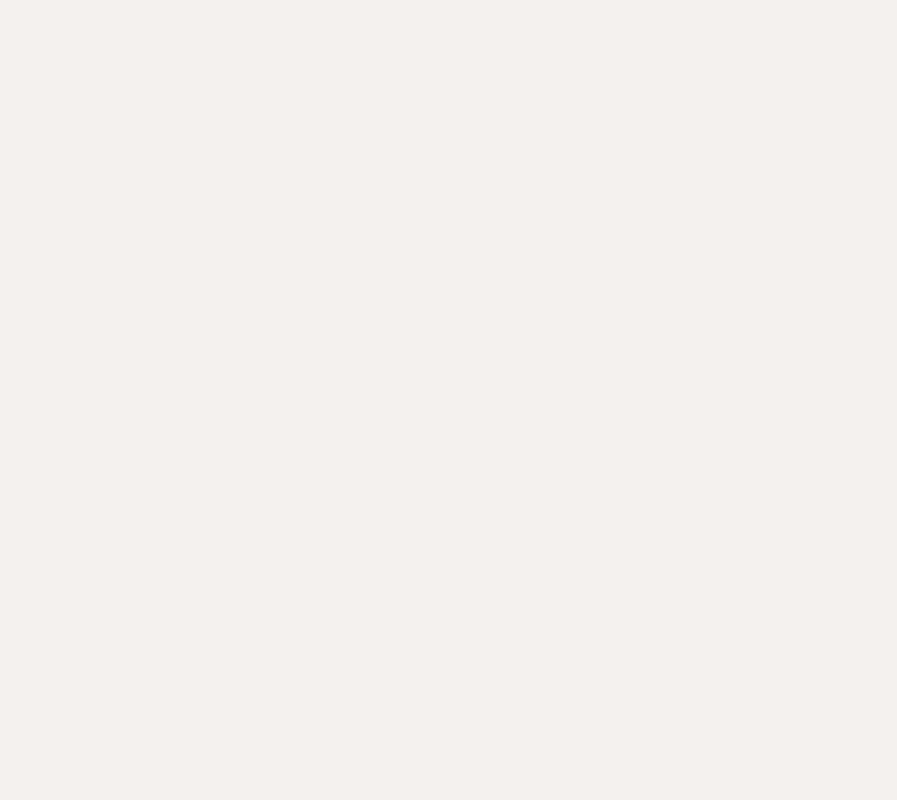
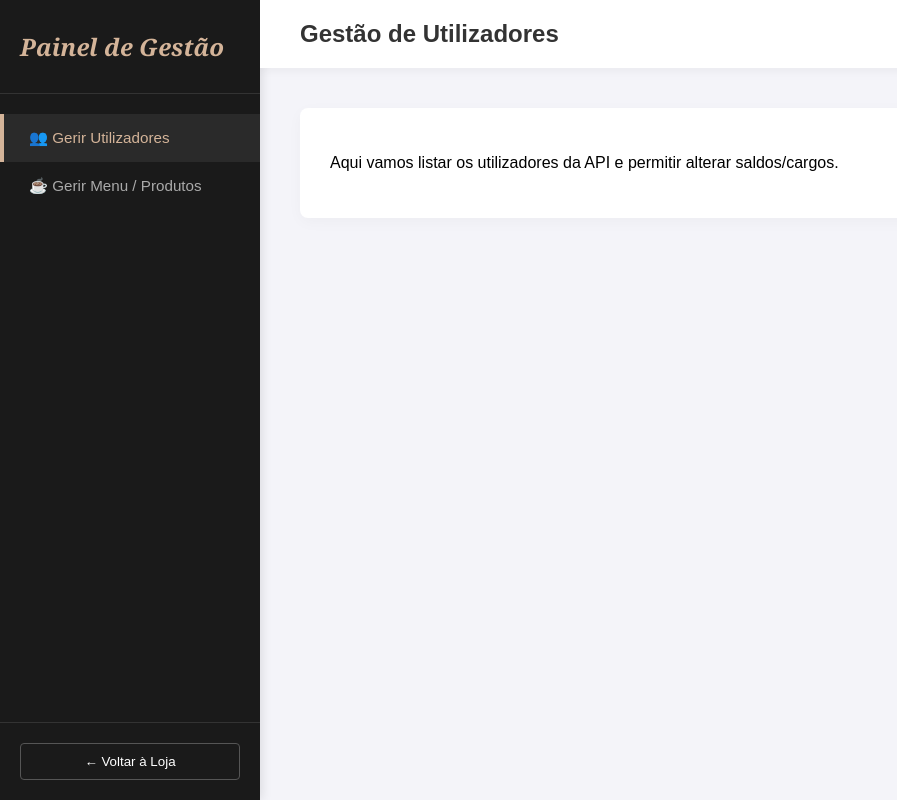
Before and after one commit to Marcelrobi1/cafetaria-frontend, a React (Vite) app: page /dashboard in a window 1280 px wide. Before the commit this address had no page. Shown: the whole page, without its empty margins (0-897 px from the left). Built offline with nearby package versions, Linux system fonts and the light colour scheme.

Commit message:
rough sketch dashboard utilizadores menu e ingredientes

```diff
--- a/package.json
+++ b/package.json
@@ -11,7 +11,8 @@
   },
   "dependencies": {
     "react": "^19.2.6",
-    "react-dom": "^19.2.6"
+    "react-dom": "^19.2.6",
+    "react-router-dom": "^7.15.1"
   },
   "devDependencies": {
     "@eslint/js": "^10.0.1",
--- a/src/App.jsx
+++ b/src/App.jsx
@@ -12,7 +12,8 @@ import MenuHighlights from './components/Homepage/MenuHighlights/MenuHighlights'
 import BestSellers from './components/Homepage/BestSellers/BestSellers';
 import Footer from './components/Footer/Footer';
 import Auth from './components/Auth/Auth';
-import Profile from './components/Profile'; // <-- Garante que tens este import
+import Profile from './components/Profile';
+import Dashboard from './components/Dashboard/Dashboard';
 
 // 1. CRIAMOS A HOMEPAGE FORA DO APP PARA AGRUPAR TUDO SEM ERROS
 function HomePage({ currentUser, handleLogout }) {
@@ -68,6 +69,9 @@ function App() {
 
         {/* A ROTA DO PERFIL: Também 100% isolada. */}
         <Route path="/profile" element={<Profile />} />
+
+        {/* A ROTA DA DASHBOARD*/}
+        <Route path="/dashboard" element={<Dashboard />} />
       </Routes>
     </Router>
   );
--- /dev/null
+++ b/src/components/Dashboard/Dashboard.css
@@ -0,0 +1,112 @@
+/* src/components/Dashboard/Dashboard.css */
+.dashboard-container {
+  display: flex;
+  min-height: 100vh;
+  background-color: #f4f4f9;
+  font-family: Arial, sans-serif;
+}
+
+/* SIDEBAR */
+.dashboard-sidebar {
+  width: 260px;
+  background-color: #1a1a1a;
+  color: white;
+  display: flex;
+  flex-direction: column;
+  box-shadow: 2px 0 10px rgba(0,0,0,0.1);
+}
+
+.sidebar-header {
+  padding: 30px 20px;
+  border-bottom: 1px solid #333;
+}
+
+.sidebar-header h2 {
+  font-family: 'Georgia', serif;
+  font-style: italic;
+  font-size: 1.5rem;
+  margin: 0;
+  color: #d4b499;
+}
+
+.sidebar-nav {
+  flex: 1;
+  padding: 20px 0;
+  display: flex;
+  flex-direction: column;
+}
+
+.sidebar-btn {
+  background: none;
+  border: none;
+  color: #aaa;
+  text-align: left;
+  padding: 15px 25px;
+  font-size: 0.95rem;
+  cursor: pointer;
+  transition: all 0.3s ease;
+  border-left: 4px solid transparent;
+}
+
+.sidebar-btn:hover {
+  background-color: #2a2a2a;
+  color: white;
+}
+
+.sidebar-btn.active {
+  background-color: #2a2a2a;
+  color: #d4b499;
+  border-left-color: #d4b499;
+}
+
+.sidebar-footer {
+  padding: 20px;
+  border-top: 1px solid #333;
+}
+
+.back-home-btn {
+  width: 100%;
+  background-color: transparent;
+  color: white;
+  border: 1px solid #555;
+  padding: 10px;
+  border-radius: 4px;
+  cursor: pointer;
+  transition: background-color 0.3s;
+}
+
+.back-home-btn:hover {
+  background-color: #333;
+}
+
+/* ÁREA PRINCIPAL */
+.dashboard-main {
+  flex: 1;
+  display: flex;
+  flex-direction: column;
+  overflow-y: auto;
+}
+
+.dashboard-header {
+  background-color: white;
+  padding: 20px 40px;
+  box-shadow: 0 2px 10px rgba(0,0,0,0.05);
+}
+
+.dashboard-header h1 {
+  margin: 0;
+  font-size: 1.5rem;
+  color: #333;
+}
+
+.dashboard-content {
+  padding: 40px;
+  flex: 1;
+}
+
+.tab-content {
+  background-color: white;
+  padding: 30px;
+  border-radius: 8px;
+  box-shadow: 0 4px 15px rgba(0,0,0,0.03);
+}
--- /dev/null
+++ b/src/components/Dashboard/Dashboard.jsx
@@ -0,0 +1,65 @@
+// src/components/Dashboard/Dashboard.jsx
+import { useState } from 'react';
+import { useNavigate } from 'react-router-dom';
+import './Dashboard.css';
+
+function Dashboard() {
+  const navigate = useNavigate();
+  // Estado para controlar qual separador está ativo (Utilizadores ou Produtos)
+  const [activeTab, setActiveTab] = useState('users');
+
+  return (
+    <div className="dashboard-container">
+      {/* PAINEL LATERAL (SIDEBAR) */}
+      <aside className="dashboard-sidebar">
+        <div className="sidebar-header">
+          <h2>Painel de Gestão</h2>
+        </div>
+        <nav className="sidebar-nav">
+          <button
+            className={`sidebar-btn ${activeTab === 'users' ? 'active' : ''}`}
+            onClick={() => setActiveTab('users')}
+          >
+            👥 Gerir Utilizadores
+          </button>
+          <button
+            className={`sidebar-btn ${activeTab === 'products' ? 'active' : ''}`}
+            onClick={() => setActiveTab('products')}
+          >
+            ☕ Gerir Menu / Produtos
+          </button>
+        </nav>
+        <div className="sidebar-footer">
+          <button className="back-home-btn" onClick={() => navigate('/')}>
+            &larr; Voltar à Loja
+          </button>
+        </div>
+      </aside>
+
+      {/* ÁREA PRINCIPAL */}
+      <main className="dashboard-main">
+        <header className="dashboard-header">
+          <h1>{activeTab === 'users' ? 'Gestão de Utilizadores' : 'Gestão do Menu'}</h1>
+        </header>
+
+        <div className="dashboard-content">
+          {activeTab === 'users' && (
+            <div className="tab-content">
+              <p>Aqui vamos listar os utilizadores da API e permitir alterar saldos/cargos.</p>
+              {/* O componente da tabela de utilizadores virá para aqui */}
+            </div>
+          )}
+
+          {activeTab === 'products' && (
+            <div className="tab-content">
+              <p>Aqui vamos listar os produtos e permitir adicionar novos cafés/pratos.</p>
+              {/* O componente da tabela de produtos virá para aqui */}
+            </div>
+          )}
+        </div>
+      </main>
+    </div>
+  );
+}
+
+export default Dashboard;
```
Also changed, not shown: 1 other file (tests, documents, lock files or other folders).
